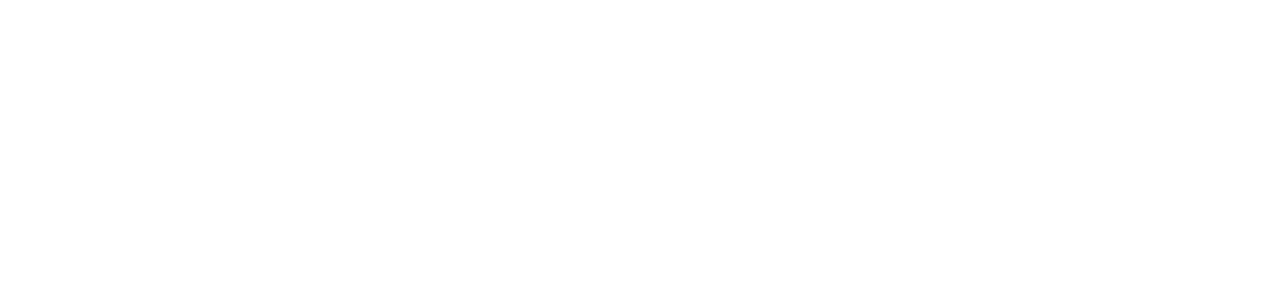
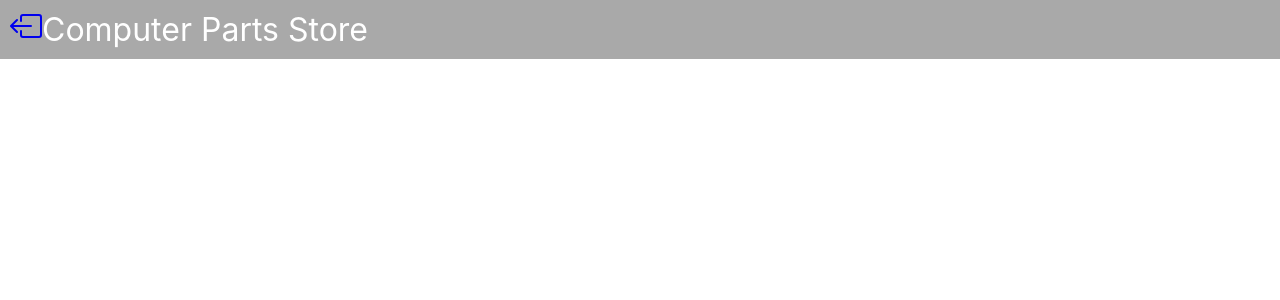
Before and after one commit to def08/Computer-Parts-Store, a React (Create React App) app: page /cart in a window 1280 px wide. Before the commit this address had no page. Shown: the top 300 px of the page. Built offline with nearby package versions, Linux system fonts and the light colour scheme.

Commit message:
Added Cart as a route in App.js

```diff
--- a/src/App.js
+++ b/src/App.js
@@ -1,12 +1,14 @@
 import './App.css';
 import { Storepage1 } from "./page/Storepage";
 import { BrowserRouter, Routes, Route } from 'react-router-dom';
+import { Cartpage1 } from './page/Cart';
 
 function App() {
   return (
     <BrowserRouter>
       <Routes>
-        <Route path='/' element={<Storepage1/>} />
+        <Route path='/store' element={<Storepage1/>} />
+        <Route path='/cart' element={<Cartpage1/>} />
       </Routes>
     </BrowserRouter>
   );
--- a/src/page/Cart.js
+++ b/src/page/Cart.js
@@ -1,10 +1,6 @@
 import { BsBoxArrowLeft } from "react-icons/bs";
-import { Storepage1 } from "Storepage.js";
 
 export const Cartpage1 = () => {
-function ItemsInCart(state='Added to Cart') {
-
-}
     return(
         <div>
             <div>
```
